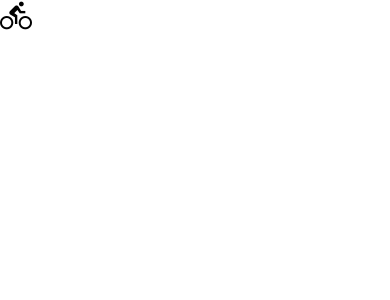
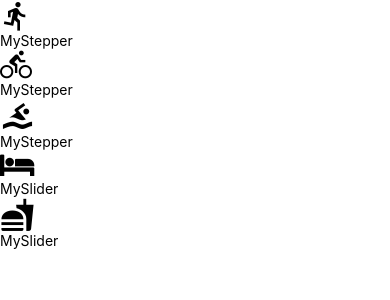
Before and after one commit to lCavazzani/FitnessApp, a React Native app: screen / in a window 390 px wide. Shown: the top 300 px of the page. Built offline with nearby package versions, Linux system fonts and the light colour scheme.

Commit message:
mapping over array and showing than

```diff
--- a/App.js
+++ b/App.js
@@ -1,6 +1,7 @@
 import React from 'react';
 import { View } from 'react-native';
 import AddEntry from './components/AddEntry'
+
 
 export default class App extends React.Component {
   render() {
--- a/components/AddEntry.js
+++ b/components/AddEntry.js
@@ -1,12 +1,74 @@
 import React, {Component} from 'react';
 import {View} from 'react-native'
 import {getMetricMetaInfo} from '../utils/helpers'
+import MySlider from './MySlider'
+import MyStepper from './MyStepper'
+
 
 export default class AddEntry extends Component {
+
+    state = {
+        run:0,
+        bike:0,
+        swin:0,
+        sleep:0,
+        eat:0,
+    }
+
+    increment = (metric) => {
+        const {step, max} = getMetricMetaInfo(metric);
+        this.setState((state) =>{
+            const count = state[metric] + step
+
+            return{
+                ...state,
+                [metric]: count > max ? max : count
+            }
+        })
+    }
+    decrement = (metric) => {
+        const {step, max} = getMetricMetaInfo(metric);
+        this.setState((state) =>{
+            const count = state[metric] - step
+
+            return{
+                ...state,
+                [metric]: count < 0 ? 0 : count
+            }
+        })
+    }
+    slide = (metric, value) => {
+        this.setState(()=>({
+            [metric]: value,
+        }))
+    }
+
+
     render(){
+
+        const metaInfo = getMetricMetaInfo();
         return(
             <View>
-                {getMetricMetaInfo('bike').getIcon()}
+                {Object.keys(metaInfo).map((key)=>{
+                    const {getIcon, type, ...rest} = metaInfo[key];
+                    const value = this.state[key];
+                    return(
+                        <View>
+                            {getIcon()}
+                            {type === 'slider'
+                            ? <MySlider
+                                value = {value}
+                                onChange = {(value)=> this.slide(key, value)}
+                                {...rest}/>
+                            :   <MyStepper
+                                value = {value}
+                                onIncrement = {() => this.increment(key)}
+                                onDecrement = {() => this.decrement(key)}
+                                {...rest}/>
+                            }
+                        </View>
+                    )
+                })}
             </View>
         )
     }
--- /dev/null
+++ b/components/MySlider.js
@@ -0,0 +1,10 @@
+import React from 'react'
+import {View, Text} from 'react-native'
+
+export default function MySlider (){
+    return(
+        <View>
+            <Text>MySlider</Text>
+        </View>
+    )
+}
--- /dev/null
+++ b/components/MyStepper.js
@@ -0,0 +1,10 @@
+import React from 'react'
+import {View, Text} from 'react-native'
+
+export default function MyStepper (){
+    return(
+        <View>
+            <Text>MyStepper</Text>
+        </View>
+    )
+}
```
